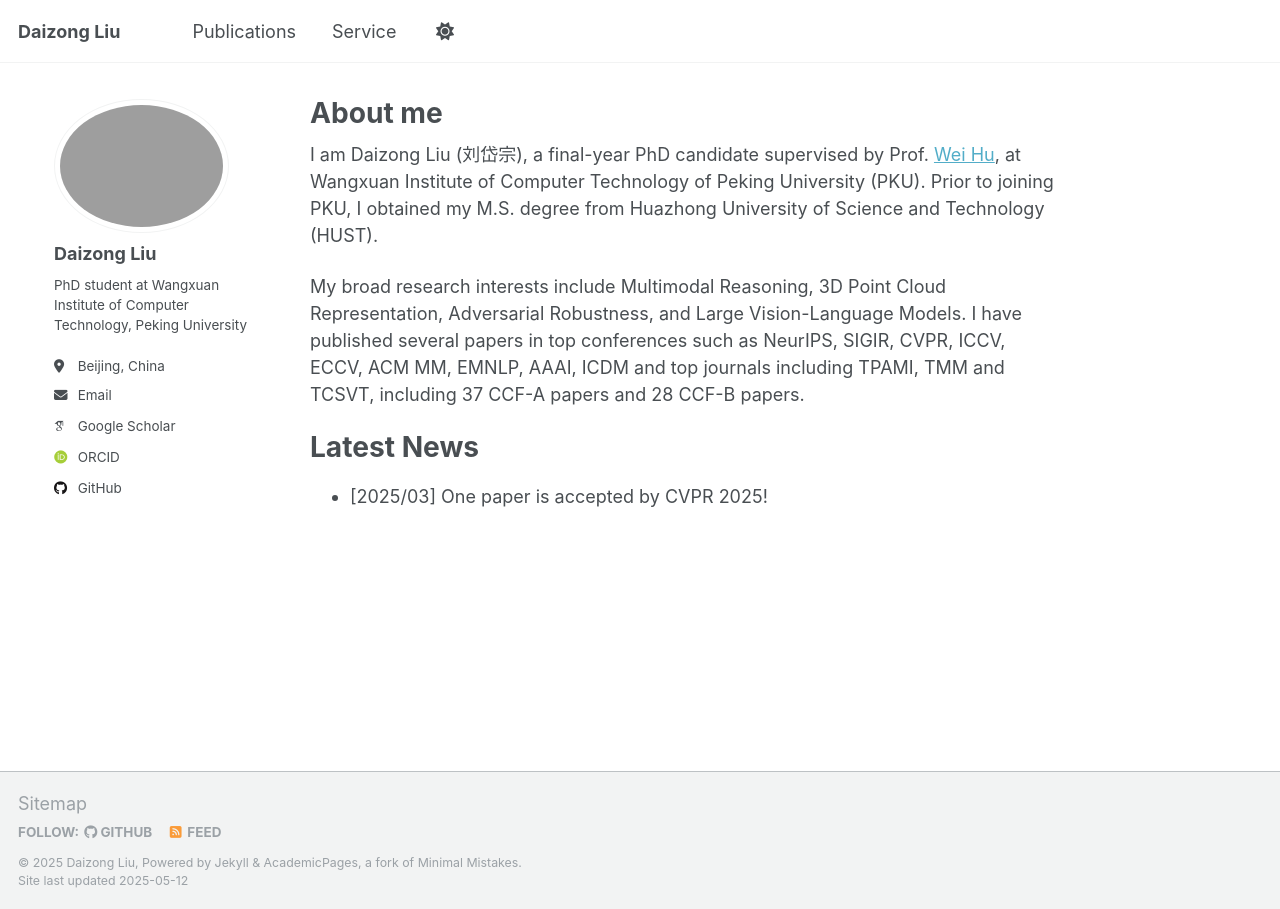
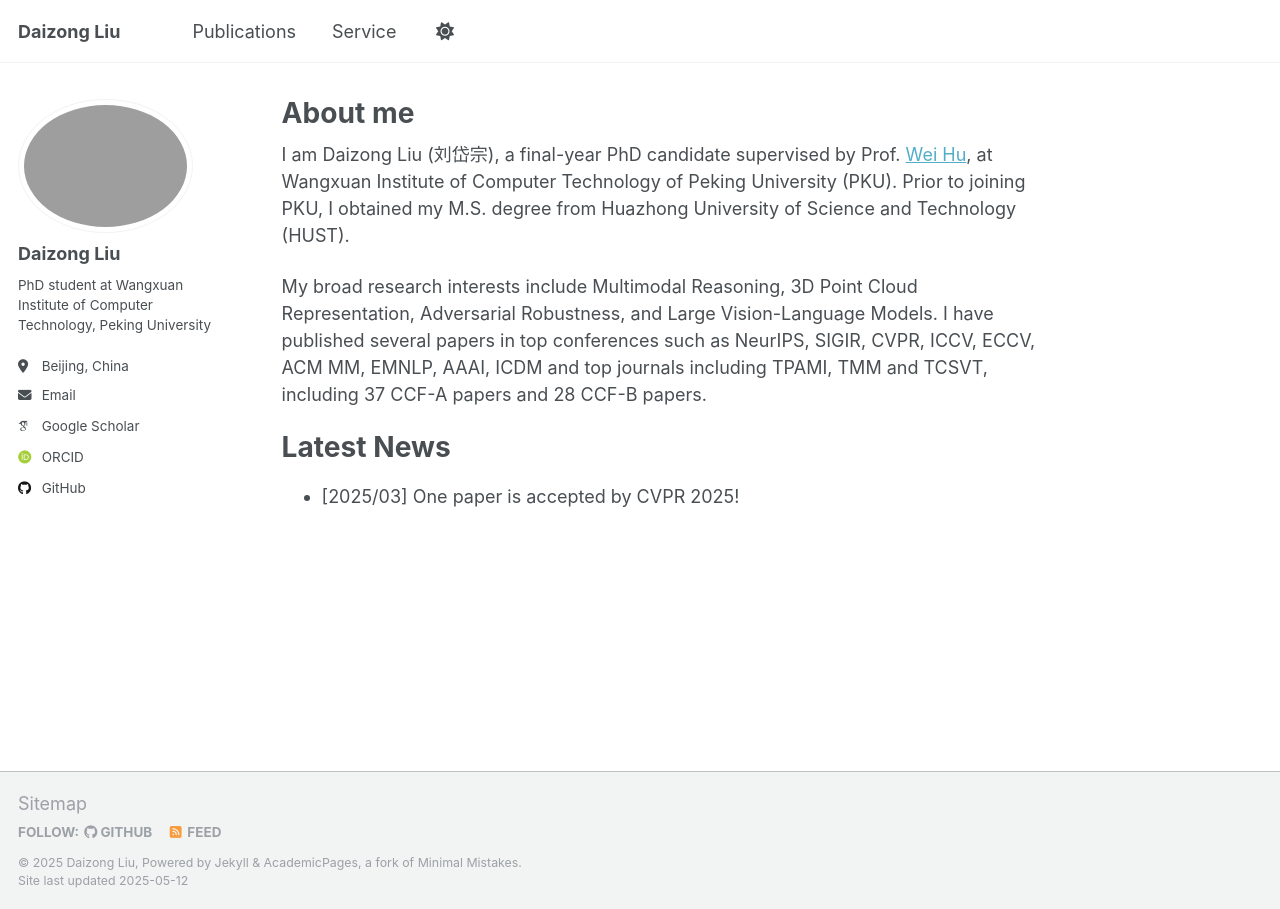
Before and after one commit to liudaizong/liudaizong.github.io, a Jekyll site: the page built from _pages/about.md, in a window 1280 px wide. Built offline with Jekyll 4.4.1, drawn with Linux system fonts in a browser that asks for light colours; some web fonts are replaced.

Commit message:
Update _page.scss

```diff
--- a/_sass/layout/_page.scss
+++ b/_sass/layout/_page.scss
@@ -6,7 +6,7 @@
   @include container;
   @include clearfix;
   margin-top: 2em;
-  padding-left: 3em;
+  padding-left: 1em;
   padding-right: 1em;
   animation: intro 0.3s both;
   animation-delay: 0.35s;
```
